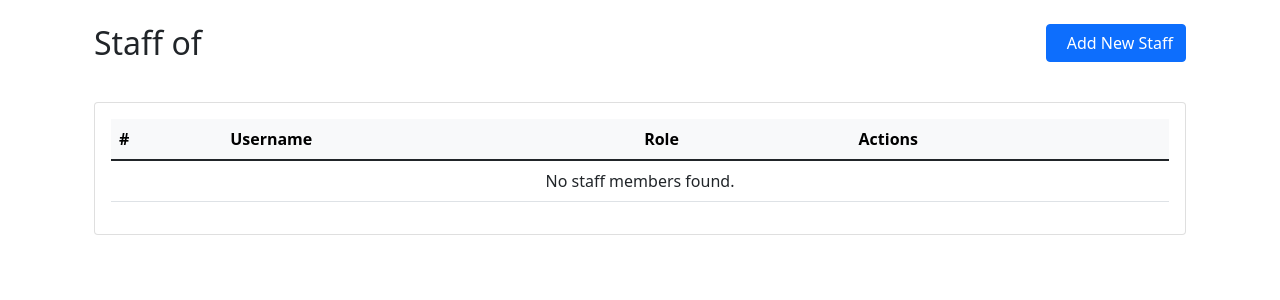
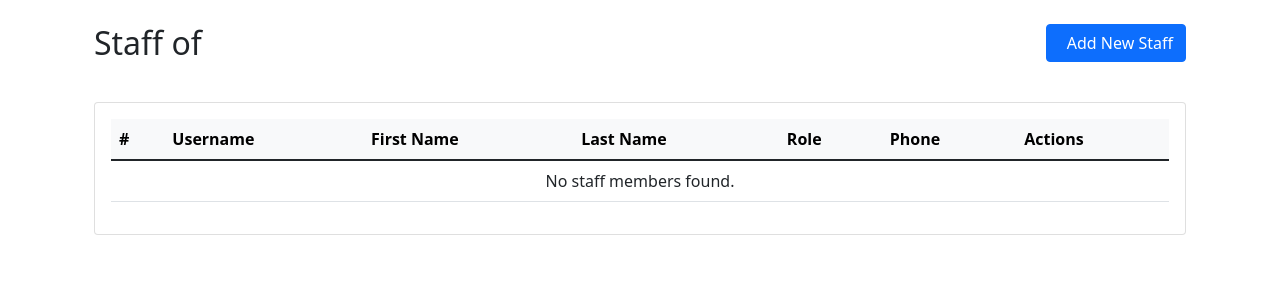
Before and after one commit to nrllhdyn/POS_system, a Django app: template core/templates/core/restaurant_staff.html in a window 1280 px wide. Shown: the part 56-356 px from the top of the page. Run offline with Django 5.2, Linux system fonts and the light colour scheme; the template is opened without the code that fills it, so the values that code supplies are empty.

Commit message:
staff view

```diff
--- a/core/templates/core/restaurant_staff.html
+++ b/core/templates/core/restaurant_staff.html
@@ -21,7 +21,10 @@
                         <tr>
                             <th scope="col">#</th>
                             <th scope="col">Username</th>
+                            <th scope="col">First Name</th>
+                            <th scope="col">Last Name</th>
                             <th scope="col">Role</th>
+                            <th scope="col">Phone</th>
                             <th scope="col">Actions</th>
                         </tr>
                     </thead>
@@ -30,11 +33,14 @@
                         <tr>
                             <th scope="row">{{ forloop.counter }}</th>
                             <td>{{ member.user.username }}</td>
+                            <td>{{ member.user.first_name }}</td>
+                            <td>{{ member.user.last_name }}</td>
                             <td>
                                 <span class="badge bg-{% if member.role == 'admin' %}primary{% else %}secondary{% endif %}">
                                     {{ member.get_role_display }}
                                 </span>
                             </td>
+                            <td>{{ member.phone|default:"N/A" }}</td>
                             <td>
                                 <button class="btn btn-sm btn-outline-secondary">
                                     <i class="fas fa-edit"></i> Edit
@@ -46,7 +52,7 @@
                         </tr>
                         {% empty %}
                         <tr>
-                            <td colspan="4" class="text-center">No staff members found.</td>
+                            <td colspan="7" class="text-center">No staff members found.</td>
                         </tr>
                         {% endfor %}
                     </tbody>
--- a/core/views.py
+++ b/core/views.py
@@ -66,7 +66,7 @@ def add_staff(request, restaurant_id):
 @user_passes_test(is_restaurant_admin)
 def restaurant_staff(request, restaurant_id):
     restaurant = Restaurant.objects.get(id=restaurant_id)
-    staff = Staff.objects.filter(restaurant=restaurant)
+    staff = Staff.objects.filter(restaurant=restaurant).select_related('user')
     return render(request, 'core/restaurant_staff.html', {'restaurant': restaurant, 'staff': staff})
 
 @user_passes_test(is_waiter_or_admin)
```
